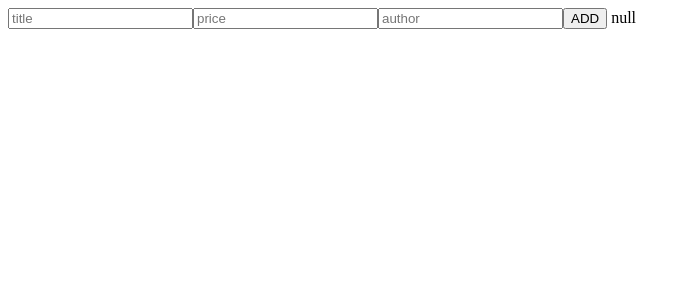
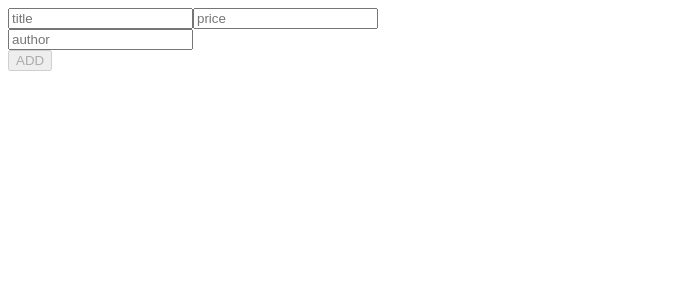
Before and after one commit to wishtack-training/wt-training-angular, an Angular app: page / in a window 1280 px wide. Shown: the top 300 px of the page, without its empty margins (0-690 px from the left). Built offline with nearby package versions, Linux system fonts and the light colour scheme.

Commit message:
Added `Author` entity and form group.

```diff
--- /dev/null
+++ b/src/app/author/author.ts
@@ -0,0 +1,9 @@
+export class Author {
+
+    name?: string;
+
+    constructor(args: Partial<Author> = {}) {
+        this.name = args.name;
+    }
+
+}
--- a/src/app/book/book-list/book-list.component.html
+++ b/src/app/book/book-list/book-list.component.html
@@ -1,6 +1,9 @@
 <form
     [formGroup]="bookForm"
     (ngSubmit)="addBook()">
+
+    <!-- Book group. -->
+    <div formGroupName="book">
 
         <input
             formControlName="title"
@@ -12,18 +15,24 @@
             placeholder="price"
             type="number">
 
+    </div>
+
+    <!-- Author group. -->
+    <div formGroupName="author">
+
         <input
-        formControlName="authorName"
+            formControlName="name"
             placeholder="author"
             type="text">
 
+    </div>
+
+
     <button
-        type="submit">ADD</button>
+        type="submit"
+        [disabled]="!bookForm.valid">ADD</button>
 
-    {{ bookForm.get('price').errors | json }}
-
-    <div *ngIf="bookForm.get('title') as titleControl">
-
+    <div *ngIf="bookForm.get('book.title') as titleControl">
 
         <div *ngIf="titleControl.touched && titleControl.hasError('required')">
             Title is required
--- a/src/app/book/book-list/book-list.component.ts
+++ b/src/app/book/book-list/book-list.component.ts
@@ -1,6 +1,7 @@
 import { Component, OnInit } from '@angular/core';
 import { FormControl, FormGroup, Validators } from '@angular/forms';
 import { rangeValidator } from '../../../lib/range.validator';
+import { Author } from '../../author/author';
 import { Book } from '../book';
 import { BookStore } from '../book-store';
 
@@ -14,23 +15,33 @@ export class BookListComponent implements OnInit {
     private _bookStore = new BookStore();
 
     bookForm = new FormGroup({
+        book: new FormGroup({
             title: new FormControl(null, [
                 Validators.required,
                 Validators.minLength(3)
             ]),
             price: new FormControl(null, [
                 rangeValidator(5, 50)
-        ]),
-        authorName: new FormControl()
+            ])
+        }),
+        author: new FormGroup({
+            name: new FormControl()
+        })
     });
 
     ngOnInit() {
     }
 
     addBook() {
-        const book = new Book(this.bookForm.value);
+        const author = new Author(this.bookForm.value.author);
+        const book = new Book(this.bookForm.value.book);
+
+        console.log(author);
+        console.log(book);
+
         this._bookStore.addBook(book);
         this.bookForm.reset();
+
     }
 
     getBookList() {
--- a/src/app/book/book.ts
+++ b/src/app/book/book.ts
@@ -1,11 +1,13 @@
+import { Author } from '../author/author';
+
 export class Book {
 
-    authorName: string;
+    author: Author;
     title: string;
     price: number;
 
     constructor(args: Partial<Book> = {}) {
-        this.authorName = args.authorName;
+        this.author = args.author != null ? new Author(args.author) : null;
         this.title = args.title;
         this.price = args.price;
     }
```
Lines whose indentation alone changed are shown as unchanged.
